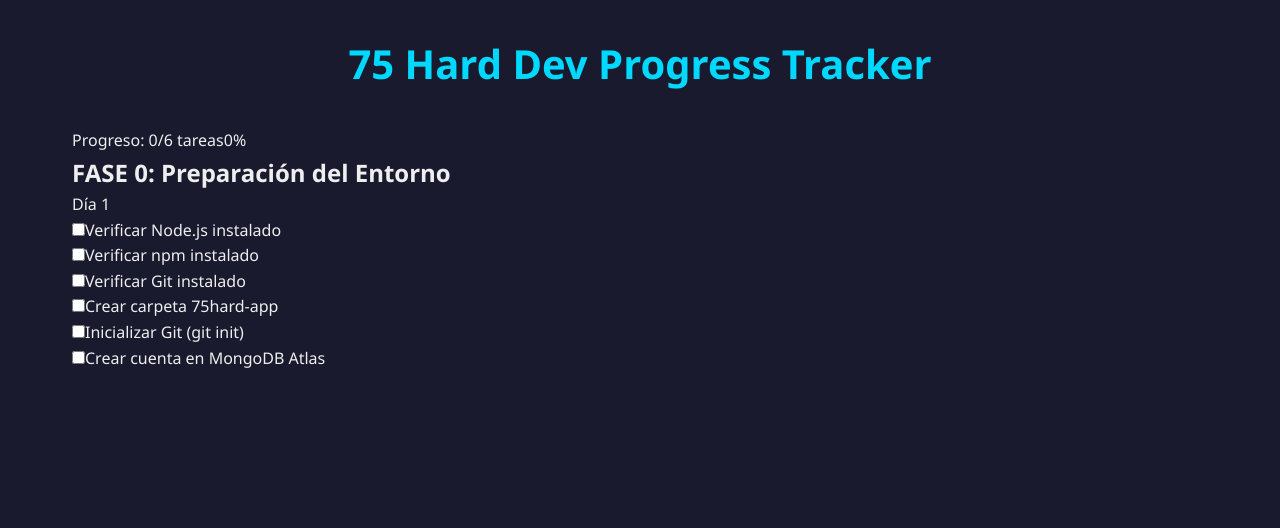
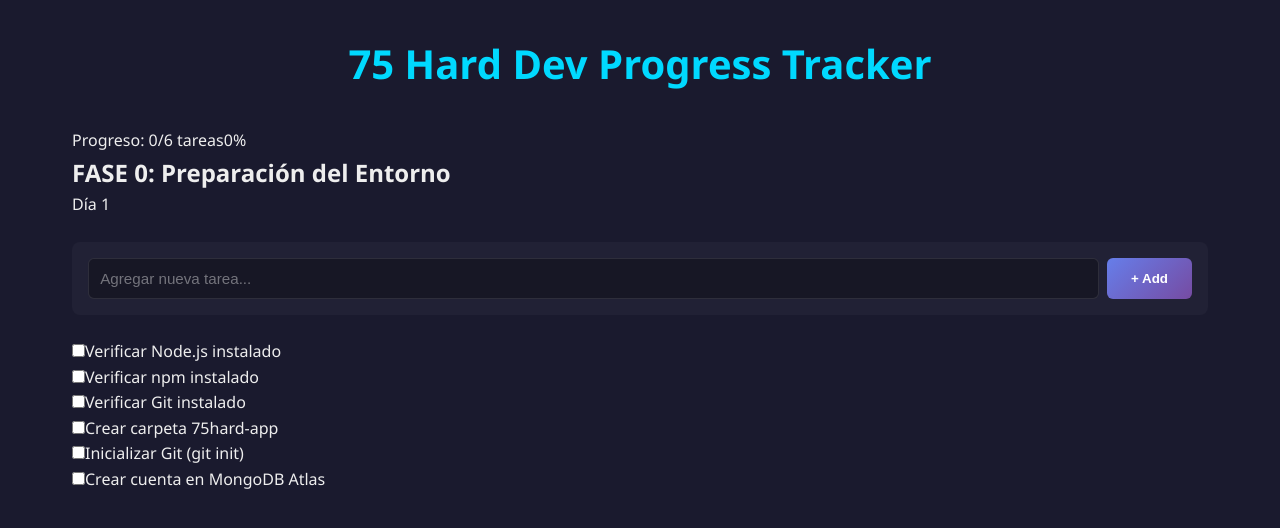
Before and after one commit to Lisandrad/dev-progress-tracker, a React (Vite) app: page / in a window 1280 px wide. Shown: the top 528 px of the page. Built offline with nearby package versions, Linux system fonts and the light colour scheme.

Commit message:
Adding the option to add new tasks

```diff
--- a/src/App.css
+++ b/src/App.css
@@ -11,3 +11,50 @@ h1 {
   margin-bottom: 2rem;
   color: #00d9ff;
 }
+
+.add-task-form {
+  display: flex;
+  gap: 0.5rem;
+  margin: 1.5rem 0;
+  padding: 1rem;
+  background: rgba(255, 255, 255, 0.03);
+  border-radius: 8px;
+}
+
+.task-input {
+  flex: 1;
+  padding: 0.7rem;
+  background: rgba(0, 0, 0, 0.3);
+  border: 1px solid rgba(255, 255, 255, 0.1);
+  border-radius: 6px;
+  color: white;
+  font-size: 0.95rem;
+}
+
+.task-input:focus {
+  outline: none;
+  border-color: #667eea;
+}
+
+.task-input::placeholder {
+  color: rgba(255, 255, 255, 0.4);
+}
+
+.add-button {
+  padding: 0.7rem 1.5rem;
+  background: linear-gradient(135deg, #667eea 0%, #764ba2 100%);
+  border: none;
+  border-radius: 6px;
+  color: white;
+  font-weight: 600;
+  cursor: pointer;
+  transition: transform 0.2s;
+}
+
+.add-button:hover {
+  transform: translateY(-2px);
+}
+
+.add-button:active {
+  transform: translateY(0);
+}
--- a/src/App.jsx
+++ b/src/App.jsx
@@ -5,19 +5,31 @@ import { phases } from './data.js'
 function App() {
   const firstPhase = phases[0];
   const [completedTasks, setCompletedTasks] = useState([]);
+  const [customTasks, setCustomTasks] = useState([]);
+  const [newTaskText, setNewTaskText] = useState('');
+
+ useEffect(() => {
+  const savedCompleted = localStorage.getItem('completedTasks');
+  const savedCustom = localStorage.getItem('customTasks');
+
+  if (savedCompleted) {
+    setCompletedTasks(JSON.parse(savedCompleted));
+  }
+  if (savedCustom) {
+    setCustomTasks(JSON.parse(savedCustom));
+  }
+}, []);
 
   useEffect(() => {
-    const saved = localStorage.getItem('completedTasks');
-    if (saved) {
-      setCompletedTasks(JSON.parse(saved));
-    }
-  }, []);
+    localStorage.setItem('customTasks', JSON.stringify(customTasks))
+  }, [customTasks])
 
   useEffect(() => {
     localStorage.setItem('completedTasks', JSON.stringify(completedTasks));
   }, [completedTasks]);
 
-  const totalTasks = firstPhase.tasks.length;
+  const allTask = [...firstPhase.tasks, ...customTasks]
+  const totalTasks = allTask.length;
   const completedCount = completedTasks.length;
   const progressPercentage = Math.round((completedCount / totalTasks) * 100);
 
@@ -28,6 +40,19 @@ function App() {
       setCompletedTasks([...completedTasks, taskId]);
     }
   };
+
+  const handleAddTask = (e) => {
+    e.preventDefault();
+
+    if (newTaskText.trim() === '') return;
+
+    const newTask = {
+      id: `custom-${Date.now()}`,
+      text: newTaskText
+    };
+    setCustomTasks([...customTasks, newTask]);
+    setNewTaskText('');
+  }
 
   return (
     <div className="app-container">
@@ -50,8 +75,23 @@ function App() {
         <h2>{firstPhase.title}</h2>
         <p>{firstPhase.days}</p>
 
+        <form onSubmit={handleAddTask} className="add-task-form">
+          <input
+            type="text"
+            value={newTaskText}
+            onChange={(e) => setNewTaskText(e.target.value)}
+            placeholder="Agregar nueva tarea..."
+            className="task-input"
+          />
+          <button type="submit" className="add-button">
+            + Add
+          </button>
+        </form>
+
+<div></div>
+
         <div>
-          {firstPhase.tasks.map((task) => (
+          {allTask.map((task) =>   (
             <div key={task.id}>
               <input
                 type="checkbox"
```
